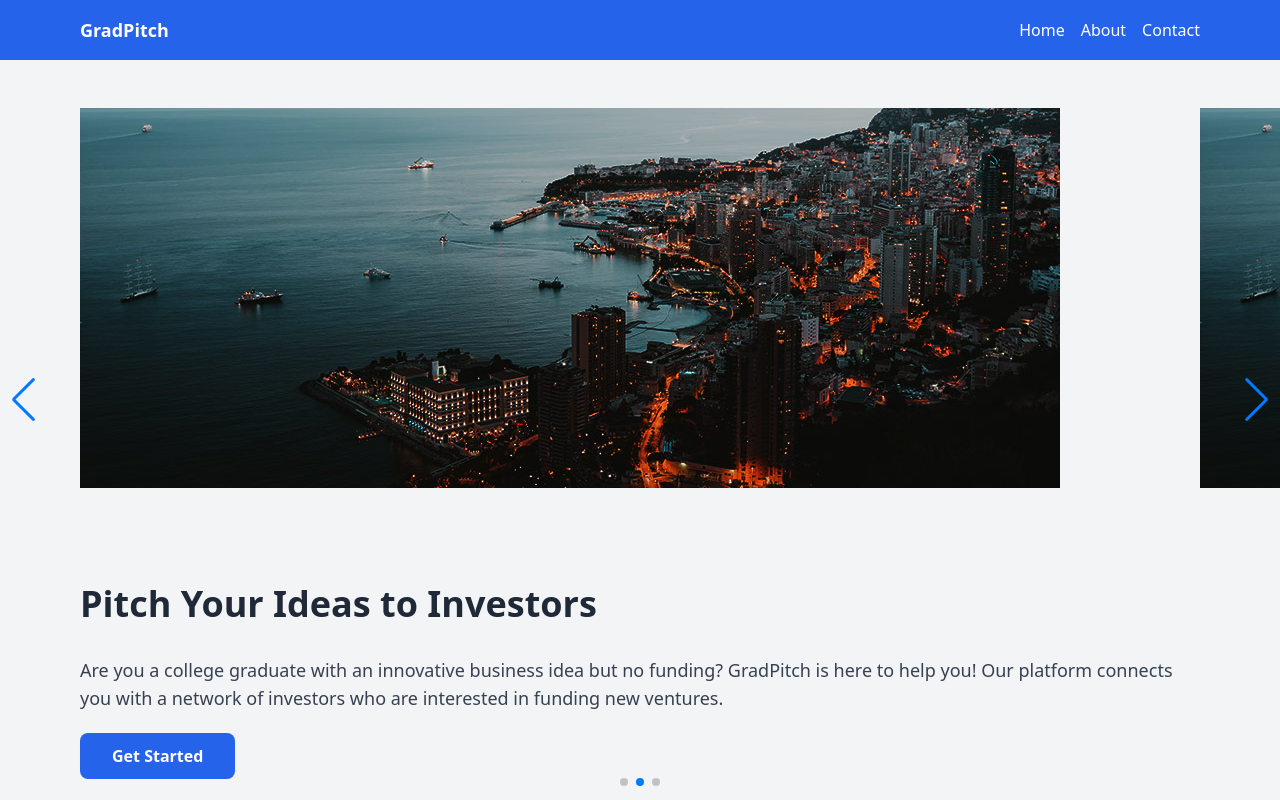
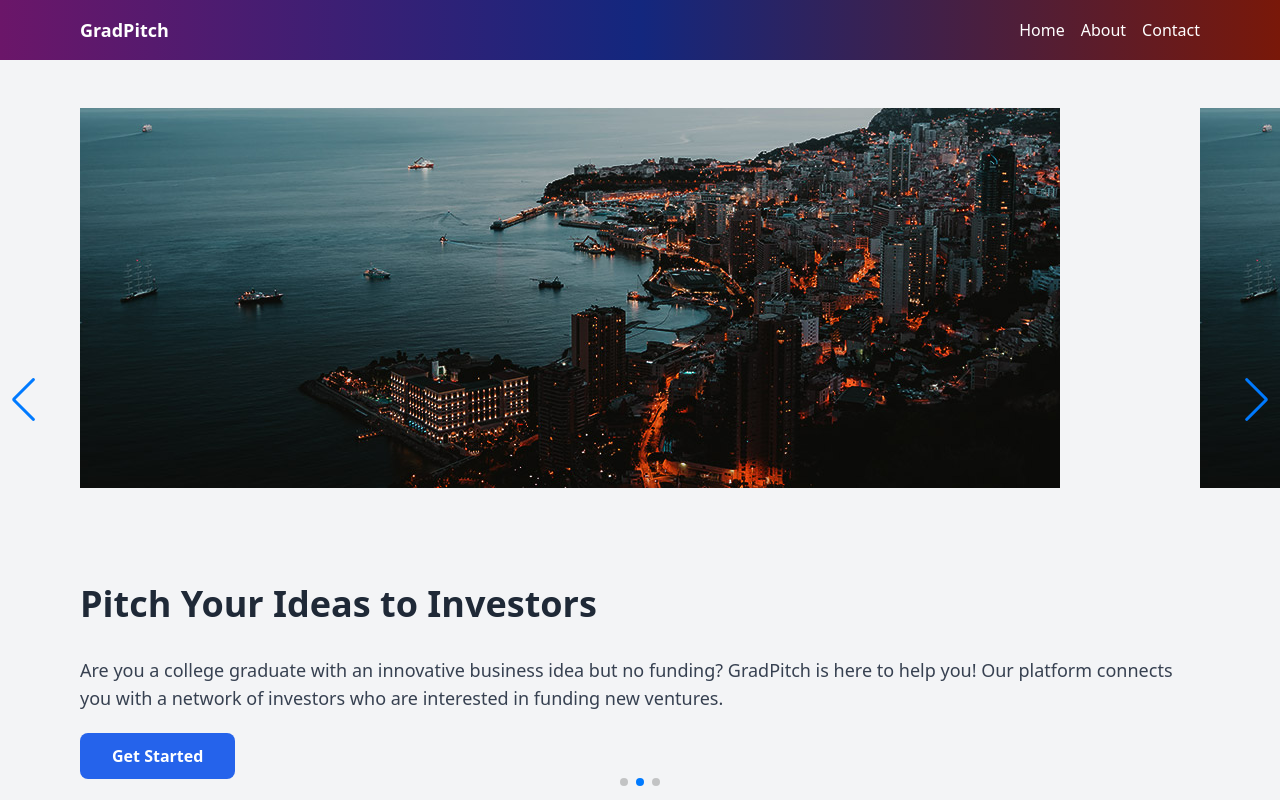
Before and after one commit to adarsh0402/gradpitch, a plain HTML site: page index.html in a window 1280 px wide. Shown: the top 800 px of the page. Drawn offline with nearby package versions, Linux system fonts and the light colour scheme.

Commit message:
Update index.html

```diff
--- a/index.html
+++ b/index.html
@@ -32,7 +32,7 @@
 
     </script>
     <style>
-        footer {
+        footer, nav {
             background: linear-gradient(90deg,
                     rgb(107, 22, 105) 0%,
                     rgb(19, 39, 126) 50%,
```
